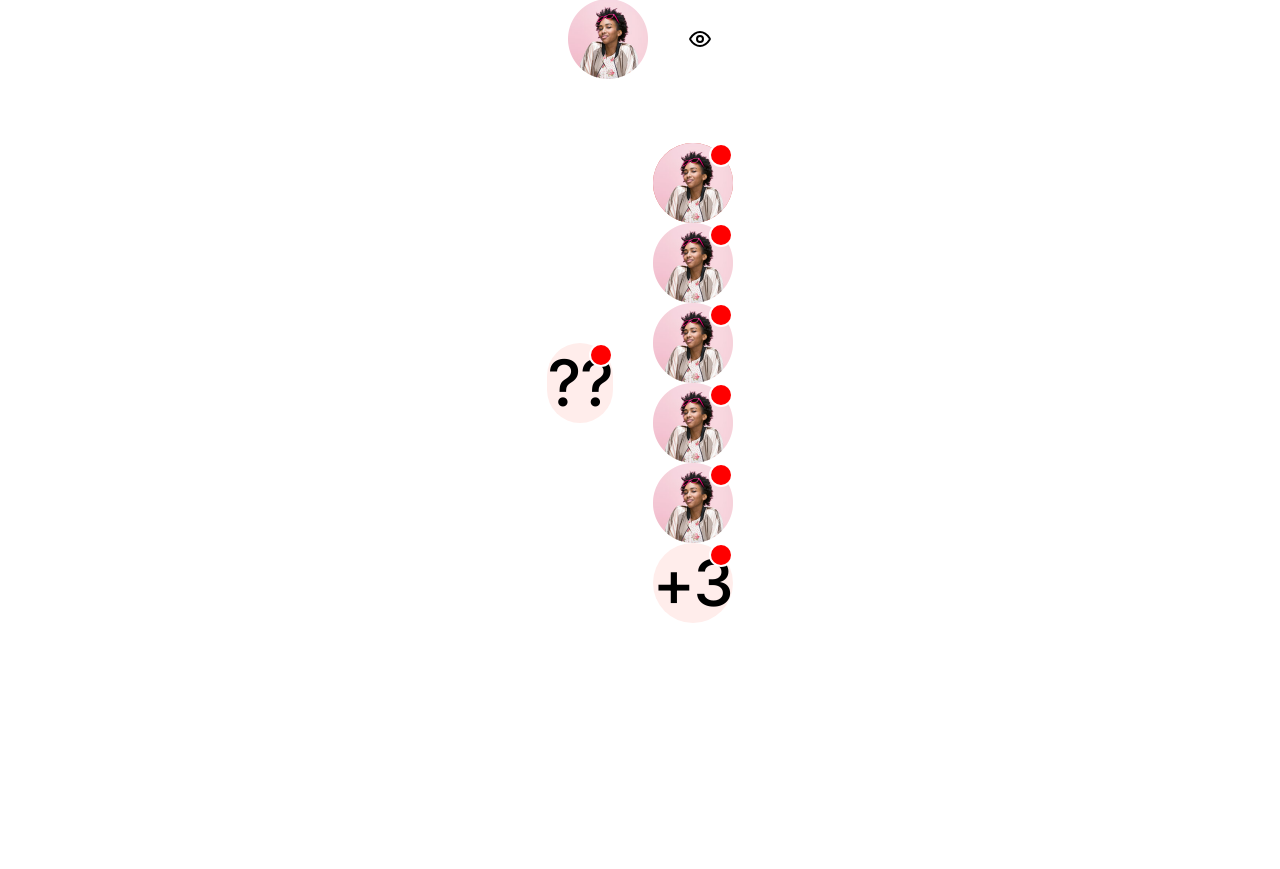
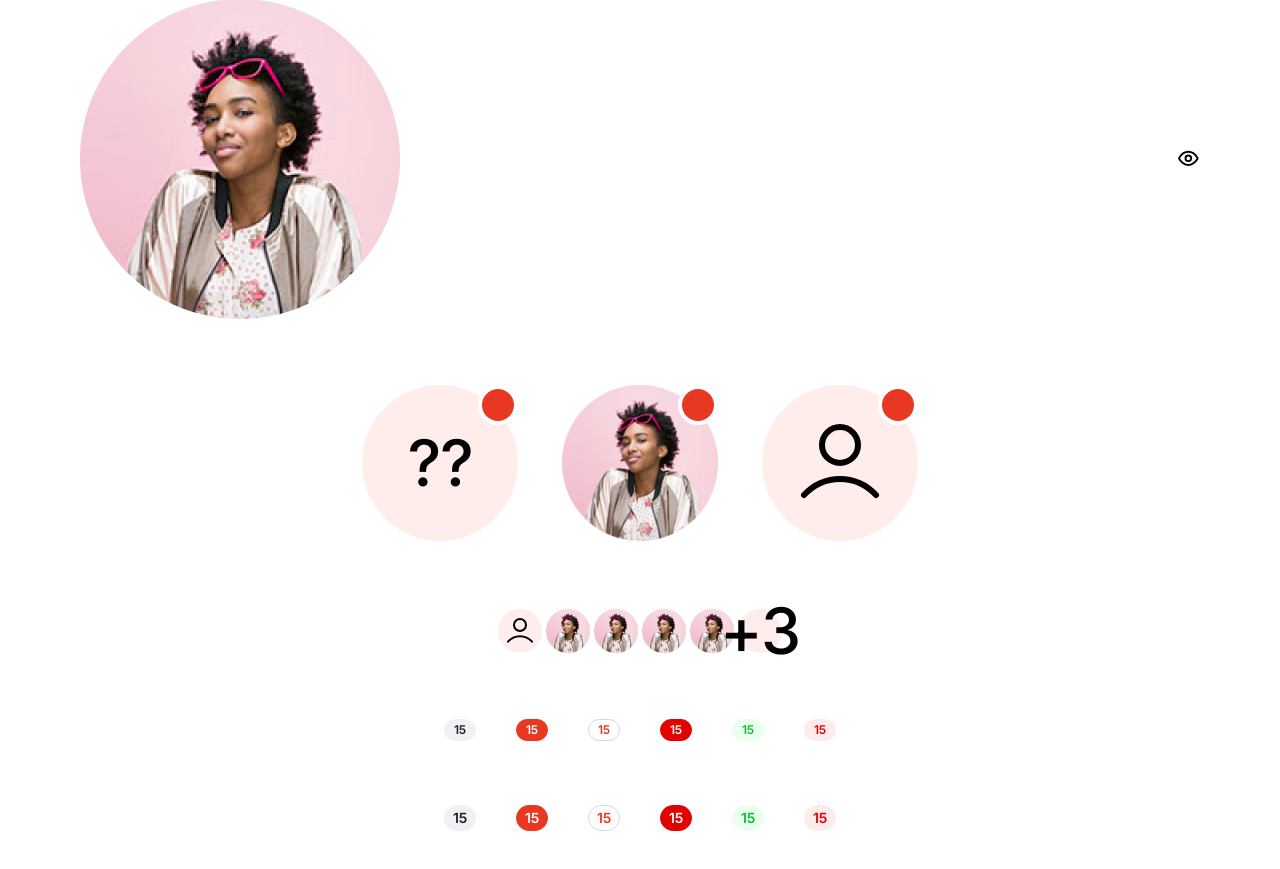
Before and after one commit to Riotters/edigital-components, a React (Create React App) app: page / in a window 1280 px wide. Shown: the part 889-1758 px from the top of the page. Before the commit the page ends 1656 px from the top, so only its background shows below. Built offline with nearby package versions, Linux system fonts and the light colour scheme.

Commit message:
Atoms and Molecules update
- fixed avatar
- fixed Avatar Group
- Fixed Icon
- fixed image
- added badge
- fixed size issues

To Do:
- handle Avatar Font Sizes

```diff
--- a/src/App.tsx
+++ b/src/App.tsx
@@ -1,6 +1,7 @@
 import React from 'react';
 import '../src/styles/App.css';
 import Avatar from './components/atoms/Avatar';
+import Badge from './components/atoms/Badge';
 import Button from './components/atoms/Button';
 import Heading from './components/atoms/Heading';
 import Icon from './components/atoms/Icon';
@@ -119,8 +120,32 @@ const App: React.FC = () => {
         <Icon name="eye" />
       </div>
       <div className="preview">
-        <Avatar />
+        <Avatar size={1} isNotification={true} />
+        <Avatar
+          user={{ avatar: 'placeholder' }}
+          size={1}
+          isNotification={true}
+        />
+        <Avatar user={{ icon: 'user-03' }} size={1} isNotification={true} />
+      </div>
+      <div className="preview">
         <AvatarGroup />
+      </div>
+      <div className="preview">
+        <Badge variant="default" />
+        <Badge variant="primary" />
+        <Badge variant="secondary" />
+        <Badge variant="important" />
+        <Badge variant="added" />
+        <Badge variant="removed" />
+      </div>
+      <div className="preview">
+        <Badge textSize={2} variant="default" />
+        <Badge textSize={2} variant="primary" />
+        <Badge textSize={2} variant="secondary" />
+        <Badge textSize={2} variant="important" />
+        <Badge textSize={2} variant="added" />
+        <Badge textSize={2} variant="removed" />
       </div>
     </div>
   );
--- a/src/components/atoms/Avatar.tsx
+++ b/src/components/atoms/Avatar.tsx
@@ -7,7 +7,7 @@ import Image from './Image';
 import Badge from './Badge';
 
 interface AvatarWrapperProps {
-  size?: string;
+  size?: number;
   color?: string;
 }
 
@@ -17,8 +17,9 @@ const AvatarWrapper = styled.div<AvatarWrapperProps>`
   justify-content: center;
   align-items: center;
   border-radius: 256px;
-  background-color: ${(props) =>
-    props.color ? checkColor(props.color) : checkColor('orange25')};
+  background-color: ${(props) => props.color && checkColor(props.color)};
+  aspect-ratio: 1/1;
+  border: 2px solid ${checkColor('white')};
 
   .avatar {
     &__notification {
@@ -27,6 +28,55 @@ const AvatarWrapper = styled.div<AvatarWrapperProps>`
       right: 0;
     }
   }
+
+  ${({ size }) =>
+    size === 1 &&
+    css`
+      width: 160px;
+      height: 160px;
+    `};
+  ${({ size }) =>
+    size === 2 &&
+    css`
+      width: 120px;
+      height: 120px;
+    `};
+  ${({ size }) =>
+    size === 3 &&
+    css`
+      width: 80px;
+      height: 80px;
+    `};
+  ${({ size }) =>
+    size === 4 &&
+    css`
+      width: 64px;
+      height: 64px;
+    `};
+  ${({ size }) =>
+    size === 5 &&
+    css`
+      width: 48px;
+      height: 48px;
+    `};
+  ${({ size }) =>
+    size === 6 &&
+    css`
+      width: 32px;
+      height: 32px;
+    `};
+  ${({ size }) =>
+    size === 7 &&
+    css`
+      width: 24px;
+      height: 24px;
+    `};
+  ${({ size }) =>
+    size === 8 &&
+    css`
+      width: 16px;
+      height: 16px;
+    `};
 `;
 
 interface userProps {
@@ -36,13 +86,20 @@ interface userProps {
 }
 
 type AvatarProps = {
-  size?: string;
+  size?: number;
   user?: userProps;
   count?: string;
   color?: string;
+  isNotification?: boolean;
 };
 
-const Avatar: React.FC<AvatarProps> = ({ size, user, count, color }) => {
+const Avatar: React.FC<AvatarProps> = ({
+  size,
+  user,
+  count,
+  color,
+  isNotification,
+}) => {
   const getInitials = (firstName: string, lastName: string): string => {
     const initials =
       firstName.charAt(0).toUpperCase() + lastName.charAt(0).toUpperCase();
@@ -54,7 +111,47 @@ const Avatar: React.FC<AvatarProps> = ({ size, user, count, color }) => {
       {user && user?.avatar ? (
         <Image name={user.avatar} />
       ) : user && user?.icon ? (
-        <Icon name={user.icon} />
+        <Icon
+          width={
+            size == 1
+              ? '96px'
+              : size == 2
+              ? '72px'
+              : size == 3
+              ? '48px'
+              : size == 4
+              ? '40px'
+              : size == 5
+              ? '32px'
+              : size == 6
+              ? '20px'
+              : size == 7
+              ? '12px'
+              : size == 8
+              ? '8px'
+              : '32px'
+          }
+          height={
+            size == 1
+              ? '96px'
+              : size == 2
+              ? '72px'
+              : size == 3
+              ? '48px'
+              : size == 4
+              ? '40px'
+              : size == 5
+              ? '32px'
+              : size == 6
+              ? '20px'
+              : size == 7
+              ? '12px'
+              : size == 8
+              ? '8px'
+              : '32px'
+          }
+          name={user.icon}
+        />
       ) : user && user?.name ? (
         <Heading
           text={getInitials(user?.name.firstName, user?.name.lastName)}
@@ -63,11 +160,21 @@ const Avatar: React.FC<AvatarProps> = ({ size, user, count, color }) => {
       ) : (
         <Heading text={count ? count : '??'} weight="medium" />
       )}
-      <Badge className="avatar__notification" />
+      {isNotification && (
+        <Badge
+          text=""
+          variant="primary"
+          badgeSize={size}
+          className="avatar__notification"
+        />
+      )}
     </AvatarWrapper>
   );
 };
 
-Avatar.defaultProps = {};
+Avatar.defaultProps = {
+  size: 5,
+  color: 'orange25',
+};
 
 export default Avatar;
--- a/src/components/atoms/Badge.tsx
+++ b/src/components/atoms/Badge.tsx
@@ -1,25 +1,147 @@
+import { check } from 'prettier';
 import React from 'react';
-import styled from 'styled-components';
+import styled, { css } from 'styled-components';
+import { checkColor } from '../../utils/functions';
+import Paragraph from './Paragraph';
 
 interface BadgeWrapperProps {
-  size?: string;
+  text?: string | number | boolean;
+  badgeSize?: number;
+  variant?: string;
 }
 
-const BadgeWrapper = styled.div<BadgeWrapperProps>`
-  width: 24px;
-  height: 24px;
-  border: 2px solid white;
-  background-color: red;
-  border-radius: 48px;
+const BadgeWrapper = styled.span<BadgeWrapperProps>`
+  border-width: 1px;
+  border-style: solid;
+  border-radius: 64px;
+  text-align: center;
+
+  ${({ text, badgeSize }) =>
+    text !== '' &&
+    badgeSize === 0 &&
+    css`
+      padding: 0 7px;
+      min-width: 32px;
+    `};
+
+  ${({ text, badgeSize }) =>
+    !text &&
+    badgeSize != 0 &&
+    css`
+      border-width: 4px;
+      border-color: ${checkColor('white')} !important;
+      width: ${badgeSize == 1
+        ? '40px'
+        : badgeSize == 2
+        ? '32px'
+        : badgeSize == 3
+        ? '24px'
+        : badgeSize == 4
+        ? '20px'
+        : badgeSize == 5
+        ? '16px'
+        : badgeSize == 6
+        ? '10px'
+        : badgeSize == 7
+        ? '8px'
+        : '4px'};
+      height: ${badgeSize == 1
+        ? '40px'
+        : badgeSize == 2
+        ? '32px'
+        : badgeSize == 3
+        ? '24px'
+        : badgeSize == 4
+        ? '20px'
+        : badgeSize == 5
+        ? '16px'
+        : badgeSize == 6
+        ? '10px'
+        : badgeSize == 7
+        ? '8px'
+        : '4px'};
+      aspect-ratio: 1/1;
+    `};
+
+  ${({ variant }) =>
+    variant === 'default' &&
+    css`
+      background-color: ${checkColor('gray25')};
+      color: ${checkColor('gray900')};
+      border-color: ${checkColor('gray25')};
+    `};
+  ${({ variant }) =>
+    variant === 'primary' &&
+    css`
+      background-color: ${checkColor('orange500')};
+      color: ${checkColor('white')};
+      border-color: ${checkColor('orange500')};
+    `};
+  ${({ variant }) =>
+    variant === 'secondary' &&
+    css`
+      background-color: ${checkColor('white')};
+      color: ${checkColor('orange500')};
+      border-color: ${checkColor('gray50')};
+    `};
+  ${({ variant }) =>
+    variant === 'important' &&
+    css`
+      background-color: ${checkColor('red500')};
+      color: ${checkColor('white')};
+      border-color: ${checkColor('red500')};
+    `};
+  ${({ variant }) =>
+    variant === 'added' &&
+    css`
+      background-color: ${checkColor('green25')};
+      color: ${checkColor('green500')};
+      border-color: ${checkColor('green25')};
+    `};
+  ${({ variant }) =>
+    variant === 'removed' &&
+    css`
+      background-color: ${checkColor('red25')};
+      color: ${checkColor('red500')};
+      border-color: ${checkColor('red25')};
+    `};
 `;
 
 type BadgeProps = {
-  size?: string;
+  badgeSize?: number;
+  textSize?: number;
   className?: string;
+  variant?: string;
+  text?: string | number;
+  children?: string | number;
 };
 
-const Badge: React.FC<BadgeProps> = ({ size, className }) => {
-  return <BadgeWrapper className={className} size={size}></BadgeWrapper>;
+const Badge: React.FC<BadgeProps> = ({
+  textSize,
+  badgeSize,
+  className,
+  variant,
+  text,
+}) => {
+  return (
+    <BadgeWrapper badgeSize={badgeSize} variant={variant} className={className}>
+      {text && (
+        <Paragraph
+          text={text}
+          color="inherit"
+          weight="semibold"
+          size={textSize == 1 ? 6 : 5}
+        />
+      )}
+    </BadgeWrapper>
+  );
+};
+
+Badge.defaultProps = {
+  textSize: 1,
+  badgeSize: 0,
+  variant: 'default',
+  text: '15',
 };
 
 export default Badge;
--- a/src/components/atoms/Heading.tsx
+++ b/src/components/atoms/Heading.tsx
@@ -95,6 +95,8 @@ const Heading: React.FC<HeadingProps> = ({
           ? 'h5'
           : size == 6
           ? 'h6'
+          : size == 0
+          ? 'p'
           : 'h1'
       }
       size={size}
--- a/src/components/atoms/Icon.tsx
+++ b/src/components/atoms/Icon.tsx
@@ -1,4 +1,3 @@
-import { string } from 'prop-types';
 import React from 'react';
 import { ReactSVG } from 'react-svg';
 import styled from 'styled-components';
@@ -15,9 +14,9 @@ const IconWrapper = styled.div<IconWrapperProps>`
   height: ${(props) => props.height && props.height};
 
   svg {
-    width: ${(props) => props.width && props.width};
+    width: 100%;
     max-width: unset;
-    height: ${(props) => props.height && props.height};
+    height: 100%;
   }
 
   svg path {
@@ -50,6 +49,8 @@ const Icon: React.FC<IconProps> = ({
 
 Icon.defaultProps = {
   name: 'circle',
+  width: '24px',
+  height: '24px',
   stroke: 'currentColor',
 };
 
--- a/src/components/atoms/Image.tsx
+++ b/src/components/atoms/Image.tsx
@@ -6,7 +6,8 @@ interface ImageWrapperProps {
 }
 
 const ImageWrapper = styled.div<ImageWrapperProps>`
-  width: ${(props) => (props.size ? props.size : '64px')};
+  width: 100%;
+  max-width: ${(props) => props.size && props.size};
 `;
 
 type ImageProps = {
@@ -51,7 +52,6 @@ const Image: React.FC<ImageProps> = ({ size, name, alt }) => {
 };
 
 Image.defaultProps = {
-  size: '80px',
   name: 'placeholder',
   alt: 'This is a placeholder.',
 };
--- a/src/components/atoms/Paragraph.tsx
+++ b/src/components/atoms/Paragraph.tsx
@@ -9,7 +9,7 @@ interface ParagraphWrapperProps {
   color?: string;
 }
 
-const ParagraphWrapper = styled.h1<ParagraphWrapperProps>`
+const ParagraphWrapper = styled.p<ParagraphWrapperProps>`
   font-weight: ${(props) =>
     props.weight ? typography.weight[props.weight] : 700};
   color: ${(props) =>
@@ -65,8 +65,8 @@ const ParagraphWrapper = styled.h1<ParagraphWrapperProps>`
 `;
 
 type ParagraphProps = {
-  children?: string;
-  text?: string;
+  children?: string | number;
+  text?: string | number;
   size?: number;
   weight?: string;
   color?: string;
--- a/src/components/molecules/AvatarGroup.tsx
+++ b/src/components/molecules/AvatarGroup.tsx
@@ -3,10 +3,12 @@ import styled from 'styled-components';
 import Avatar from '../atoms/Avatar';
 
 interface AvatarGroupWrapperProps {
-  size?: string;
+  size?: number;
 }
 
-const AvatarGroupWrapper = styled.div<AvatarGroupWrapperProps>``;
+const AvatarGroupWrapper = styled.div<AvatarGroupWrapperProps>`
+  display: flex;
+`;
 
 interface usersListProps {
   [key: string]: string | any;
@@ -15,19 +17,31 @@ interface usersListProps {
 }
 
 type AvatarGroupProps = {
-  size?: string;
+  size?: number;
   usersData?: usersListProps[];
 };
 
 const AvatarGroup: React.FC<AvatarGroupProps> = ({ size, usersData }) => {
   return (
-    <AvatarGroupWrapper size={size}>
+    <AvatarGroupWrapper>
       {usersData?.slice(0, 6).map((userData, index: number) => {
         if (index <= 4) {
-          return <Avatar key={index} user={userData} />;
+          return (
+            <Avatar
+              size={size == 1 ? 5 : size == 2 ? 6 : size == 3 ? 7 : 5}
+              key={index}
+              user={userData}
+            />
+          );
         }
         if (index >= 5) {
-          return <Avatar key={index} count={`+${usersData.length - index}`} />;
+          return (
+            <Avatar
+              size={size == 1 ? 5 : size == 2 ? 6 : size == 3 ? 7 : 5}
+              key={index}
+              count={`+${usersData.length - index}`}
+            />
+          );
         }
       })}
     </AvatarGroupWrapper>
@@ -35,14 +49,14 @@ const AvatarGroup: React.FC<AvatarGroupProps> = ({ size, usersData }) => {
 };
 
 AvatarGroup.defaultProps = {
+  size: 1,
   usersData: [
     {
       name: {
         firstName: 'Roberto',
         lastName: 'Babiaggio',
       },
-      icon: 'trash-03',
-      avatar: 'placeholder',
+      icon: 'user-03',
       color: 'orange600',
     },
     {
```
Also changed, not shown: public/assets/svg/user-03.svg (added).
